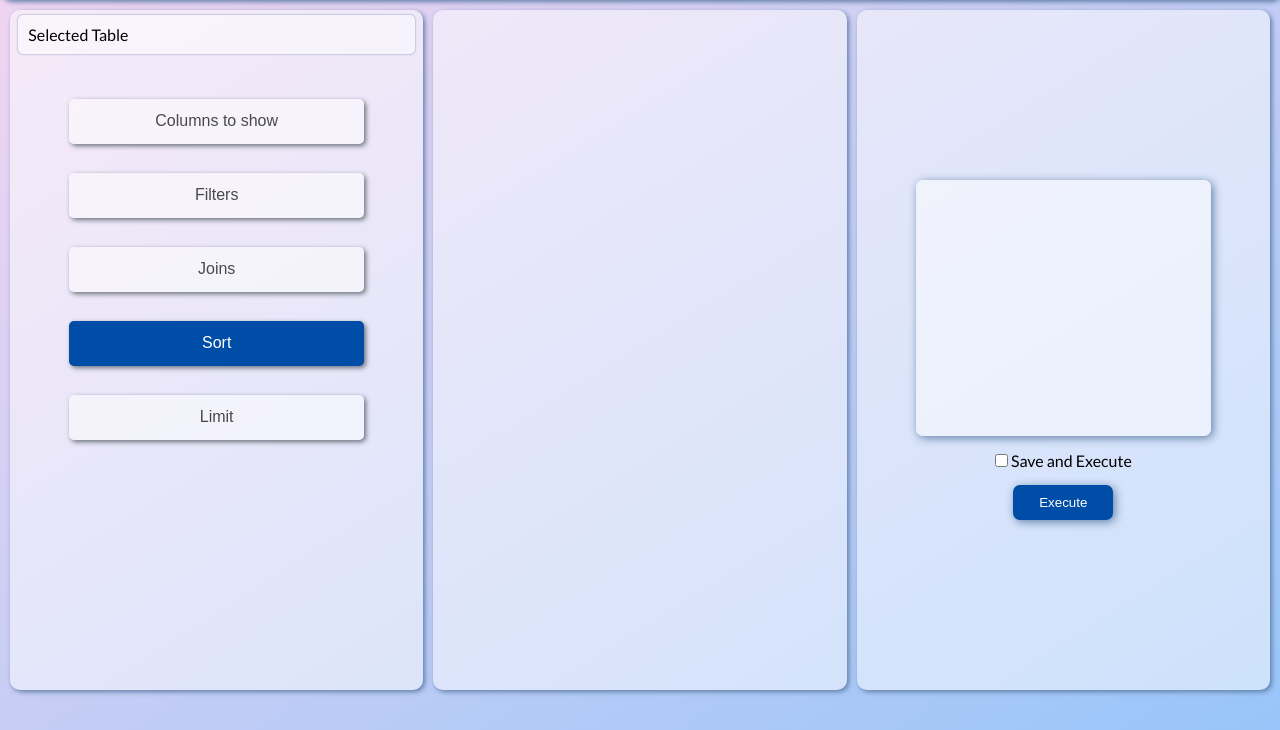
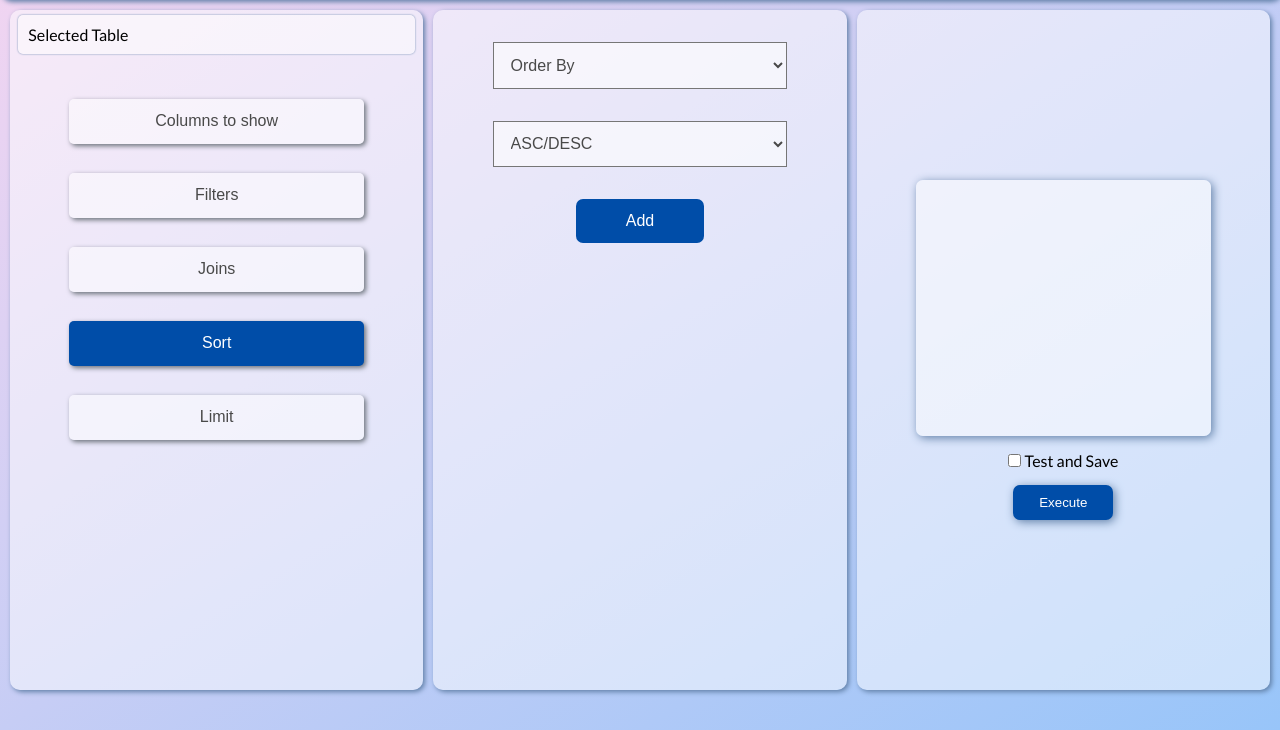
Before and after one commit to ashwanisinghel/Query_builder-Templets, a plain HTML site: page z1_actdb.html in a window 1280 px wide. Both pictures are taken after a click on the button "Sort". Shown: the part 70-800 px from the top of the page. Drawn offline with Linux system fonts and the light colour scheme.

Commit message:
allCol_done

```diff
--- a/z1_actdb.css
+++ b/z1_actdb.css
@@ -193,6 +193,36 @@ body{
     cursor: pointer;
 }
 
+.sortCol2{
+    margin-top: 4vh;
+    width: 23vw;
+    font-size: 1rem;
+    padding: 1.6vh;
+    color:rgb(73, 73, 73);
+    background: rgba(255, 255, 255, 0.6);
+}
+
+#addSort{
+    width: 10vw;
+    border: none;
+    background: #004da8;
+    border-radius: 7px;
+    color: white;
+}
+
+#addSort:hover{
+    background: linear-gradient(to top left, rgb(62, 88, 118),rgb(122, 76, 118));
+    cursor: pointer;
+}
+
+.limitCol2{
+    margin-top: 5vh;
+    width: 23vw;
+    font-size: 1rem;
+    padding: 1.6vh;
+    color:rgb(73, 73, 73);
+    background: rgba(255, 255, 255, 0.6);
+}
 
 
 #column3{
--- a/z1_actdb.html
+++ b/z1_actdb.html
@@ -53,6 +53,23 @@
 
             <button class="joinCol2" id="addJoin">Add</button> -->
 
+
+            <!-- <select name="" class="sortCol2" id="orderBy">
+                <option value="" >Order By</option>
+            </select>
+
+            <select name="" class="sortCol2" id="ascdecs ">
+                <option value="">ASC/DESC</option>
+            </select>
+
+            <button class="sortCol2" id="addSort">Add</button> -->
+
+            <!-- <select name="" class="limitCol2" id="limit">
+                <option value="">Limit</option>
+            </select> -->
+
+
+
         </div>
 
 
@@ -60,7 +77,7 @@
             <div class="executionSpace"></div>
             <div class="saveAndExecte">
                 <input type="checkbox">
-                <label for="">Save and Execute</label>
+                <label for="">Test and Save</label>
             </div>
             <button id="execute">Execute</button>
         </div>
--- a/z1_actdb.js
+++ b/z1_actdb.js
@@ -16,8 +16,10 @@ function initListioners(){
     btnJoin.addEventListener('click',btnJoinCli);
 
     btnSort.addEventListener('click',onbtnClmClick);
+    btnSort.addEventListener('click',btnSortCli);
 
     btnLimit.addEventListener('click',onbtnClmClick);
+    btnLimit.addEventListener('click',btnLimitCli);
 }
 
 function onbtnClmClick(btn){
@@ -151,4 +153,42 @@ function btnJoinCli(){
     col2.appendChild(addJoin);
 }
 
+function btnSortCli(){
+    let orderBy=document.createElement('select');
+    orderBy.classList.add('sortCol2');
+    orderBy.id='orderBy'
+        let orderByOp1=document.createElement('option')
+        orderByOp1.innerHTML='Order By'
+    orderBy.appendChild(orderByOp1);
+
+    let ascdesc = document.createElement('select');
+    ascdesc.classList.add('sortCol2');
+    ascdesc.id='acsdesc';
+        let ascdescOp1 = document.createElement('option');
+        ascdescOp1.innerHTML = 'ASC/DESC';
+    ascdesc.appendChild(ascdescOp1);
+
+    let addSort= document.createElement('button');
+    addSort.classList.add('sortCol2');
+    addSort.id='addSort';
+    addSort.innerHTML='Add';
+
+    col2.append(orderBy);
+    col2.append(ascdesc);
+    col2.append(addSort);
+}
+
+function btnLimitCli(){
+    let limit= document.createElement('select');
+    limit.classList.add('limitCol2');
+    limit.add='limit';
+
+        let limitOp1 = document.createElement('option');
+        limitOp1.innerHTML='Limit';
+
+    limit.appendChild(limitOp1);
+
+    col2.appendChild(limit);
+}
+
 initListioners();
```
